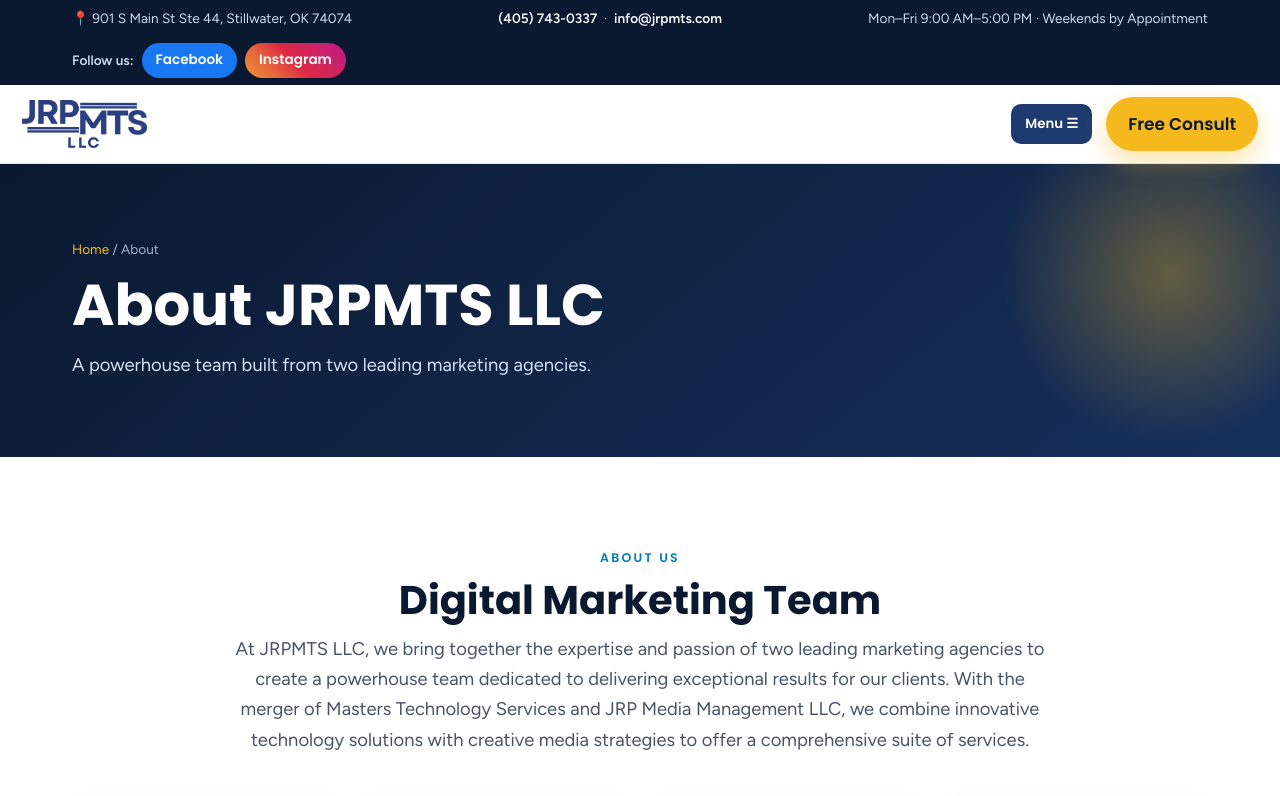
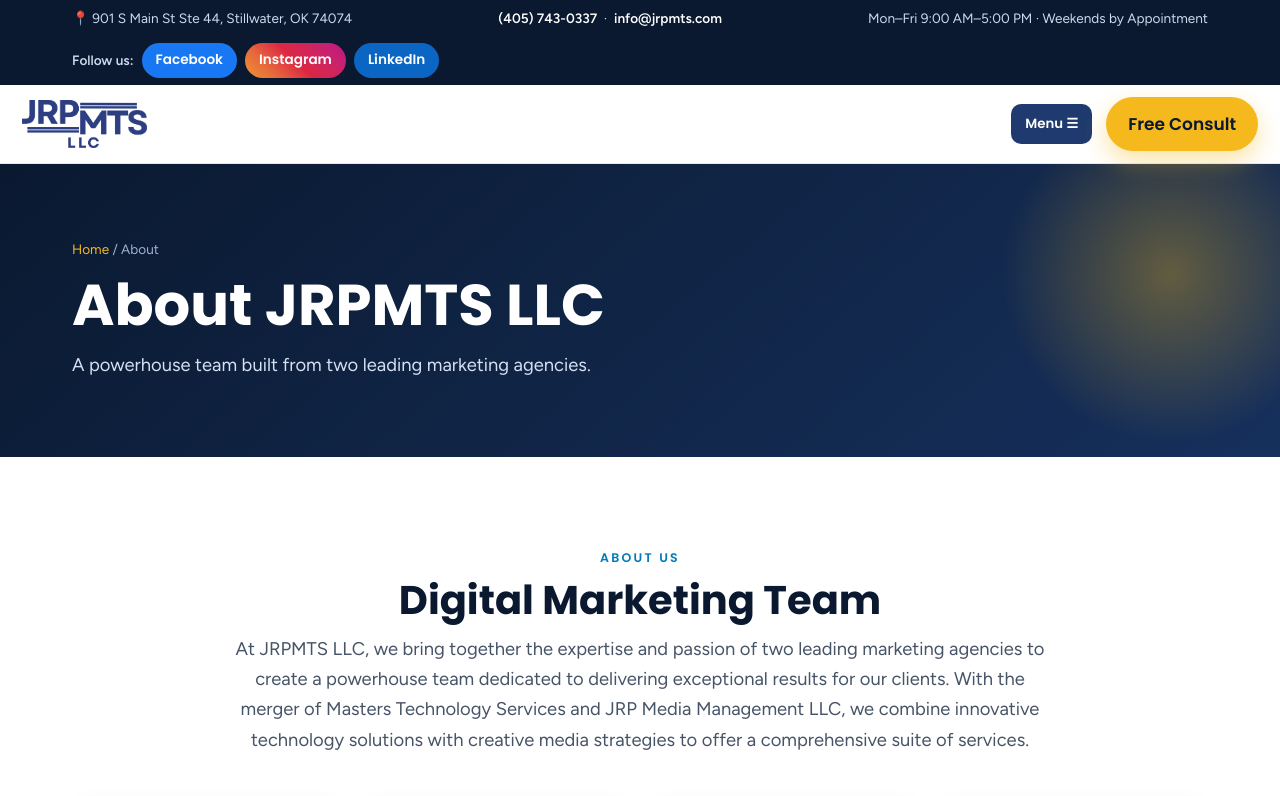
Before and after one commit to viberoo/jrpmts, a plain HTML site: page about/index.html in a window 1280 px wide. Shown: the top 796 px of the page. Drawn offline with Linux system fonts and the light colour scheme.

Commit message:
Social bar: add LinkedIn (company/104409253) in brand blue

```diff
--- a/about/index.html
+++ b/about/index.html
@@ -17,7 +17,7 @@
 <span>📍 901 S Main St Ste 44, Stillwater, OK 74074</span>
 <span><a href="tel:+14057430337">(405) 743-0337</a> &nbsp;·&nbsp; <a href="mailto:info@jrpmts.com">info@jrpmts.com</a></span>
 <span>Mon–Fri 9:00 AM–5:00 PM · Weekends by Appointment</span>
-<span class="social-bar"><span>Follow us:</span><a class="fb" href="https://www.facebook.com/jrpmts" aria-label="JRPMTS on Facebook" target="_blank" rel="noopener">Facebook</a><a class="ig" href="https://www.instagram.com/jrpmts" aria-label="JRPMTS on Instagram" target="_blank" rel="noopener">Instagram</a></span>
+<span class="social-bar"><span>Follow us:</span><a class="fb" href="https://www.facebook.com/jrpmts" aria-label="JRPMTS on Facebook" target="_blank" rel="noopener">Facebook</a><a class="ig" href="https://www.instagram.com/jrpmts" aria-label="JRPMTS on Instagram" target="_blank" rel="noopener">Instagram</a><a class="li" href="https://www.linkedin.com/company/104409253/" aria-label="JRPMTS on LinkedIn" target="_blank" rel="noopener">LinkedIn</a></span>
 </div></div>
 <header class="site"><div class="navwrap">
 <a class="brand" href="/"><img src="/images/logo-white.webp" alt="JRPMTS LLC — Digital Marketing Agency in Stillwater, OK" width="220" height="85"></a>
@@ -102,7 +102,7 @@
 <div>
 <img src="/images/logo-white.webp" alt="JRPMTS LLC" width="190" height="73" style="filter:brightness(0) invert(1);margin-bottom:14px">
 <p>A Trustworthy and Results Driven Digital Marketing Agency. JRPMTS LLC is a full service marketing agency, ensuring you stay ahead of the curve in an ever-changing landscape of marketing and digital technology. Let us work as an extension of your team to form your personalized digital marketing department.</p>
-<div class="social-bar"><span>Follow us:</span><a class="fb" href="https://www.facebook.com/jrpmts" aria-label="JRPMTS on Facebook" target="_blank" rel="noopener">Facebook</a><a class="ig" href="https://www.instagram.com/jrpmts" aria-label="JRPMTS on Instagram" target="_blank" rel="noopener">Instagram</a></div>
+<div class="social-bar"><span>Follow us:</span><a class="fb" href="https://www.facebook.com/jrpmts" aria-label="JRPMTS on Facebook" target="_blank" rel="noopener">Facebook</a><a class="ig" href="https://www.instagram.com/jrpmts" aria-label="JRPMTS on Instagram" target="_blank" rel="noopener">Instagram</a><a class="li" href="https://www.linkedin.com/company/104409253/" aria-label="JRPMTS on LinkedIn" target="_blank" rel="noopener">LinkedIn</a></div>
 </div>
 <div>
 <h4>Contact</h4>
--- a/styles.css
+++ b/styles.css
@@ -197,6 +197,7 @@ footer.site li{padding:4px 0}
 .social-bar a{display:inline-flex;align-items:center;gap:6px;padding:6px 14px;border-radius:999px;color:#fff;font-family:var(--font-head);font-weight:600;font-size:.85rem;white-space:nowrap}
 .social-bar a.fb{background:#1877f2}
 .social-bar a.ig{background:linear-gradient(45deg,#f09433,#e6683c,#dc2743,#cc2366,#bc1888)}
+.social-bar a.li{background:#0a66c2}
 .social-bar a:hover{transform:translateY(-2px);color:#fff;filter:brightness(1.08)}
 footer .social-bar{margin-top:14px;flex-wrap:nowrap}
 footer .social-bar>span{display:none}
```
Also changed, not shown: blog/a-business-website-is-never-just-built/index.html (+2 -2 lines), blog/importance-of-maintaining-your-google-business-page/index.html (+2 -2 lines), blog/index.html (+2 -2 lines), clients/index.html (+2 -2 lines), contact/index.html (+2 -2 lines), forms/index.html (+2 -2 lines), index.html (+2 -2 lines), services/index.html (+2 -2 lines), services/nfc-chip-services/index.html (+2 -2 lines), services/web-design/index.html (+2 -2 lines), testimonials/index.html (+2 -2 lines).
